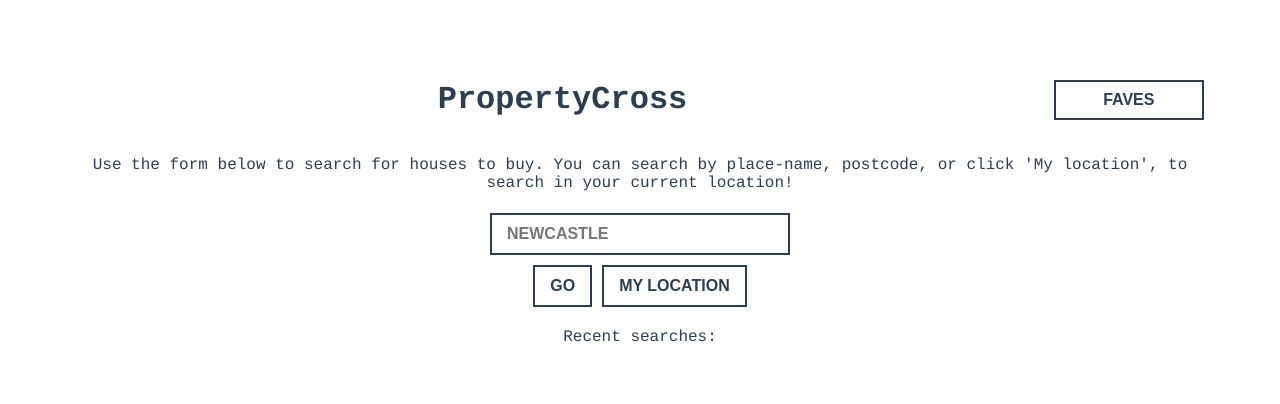
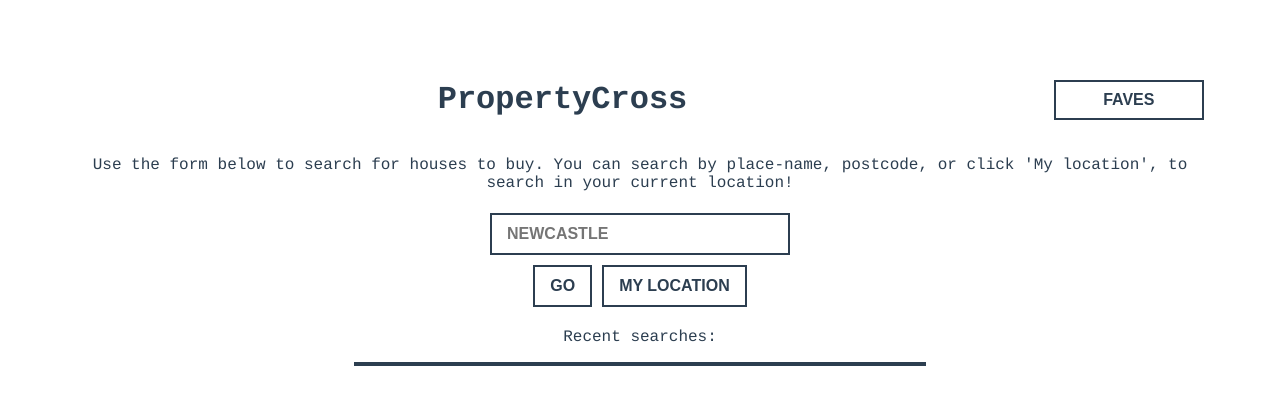
Before and after one commit to IrinaFitas/property-cross, a Vue app: page /result in a window 1280 px wide. Shown: the top 404 px of the page. Built offline with nearby package versions, Linux system fonts and the light colour scheme.

Commit message:
Added redirect for not existing path

```diff
--- a/src/components/SuccsessfulSearches.vue
+++ b/src/components/SuccsessfulSearches.vue
@@ -1,7 +1,7 @@
 <template>
     <div>
     <p>Recent searches:</p>
-        <div>
+        <div class="box">
             <p v-for="(item, index) in searchList" :key="index">Search #{{ index }} ({{ item.length }})</p>
         </div>
     </div>
@@ -24,3 +24,10 @@
     }
 }
 </script>
+<style scoped>
+    .box {
+        width: 50%;
+        margin: 0 auto;
+        border: 2px solid #2c3e50;
+    }
+</style>
--- a/src/routes.js
+++ b/src/routes.js
@@ -8,4 +8,5 @@
         { path: "/error", component: ErrorSearch},
         { path: "/list", component: ErrorSearch}
     ]},
+    { path: "*", redirect: "/"}
 ];
--- a/src/store/store.js
+++ b/src/store/store.js
@@ -54,8 +54,10 @@
                 .then( response => {
                     if (response.response.listings.length) {
                         commit("updateSearchList", response.response.listings);
+                        vm.$router.push("/result");
                     } else {
                         console.log("No home");
+                        vm.$router.push("/error");
                     }
                 })
                 .catch(error => console.log(error));
```
